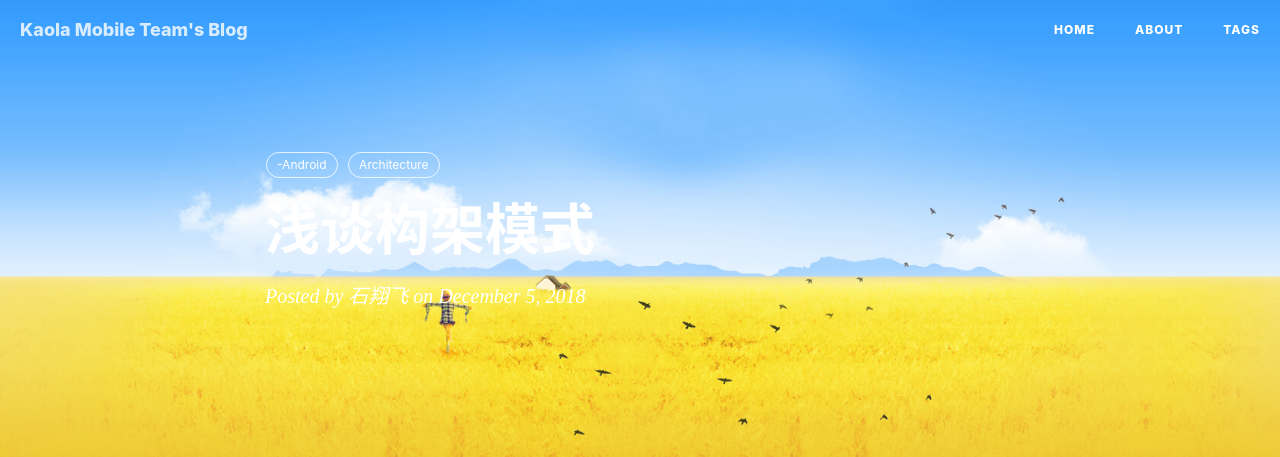
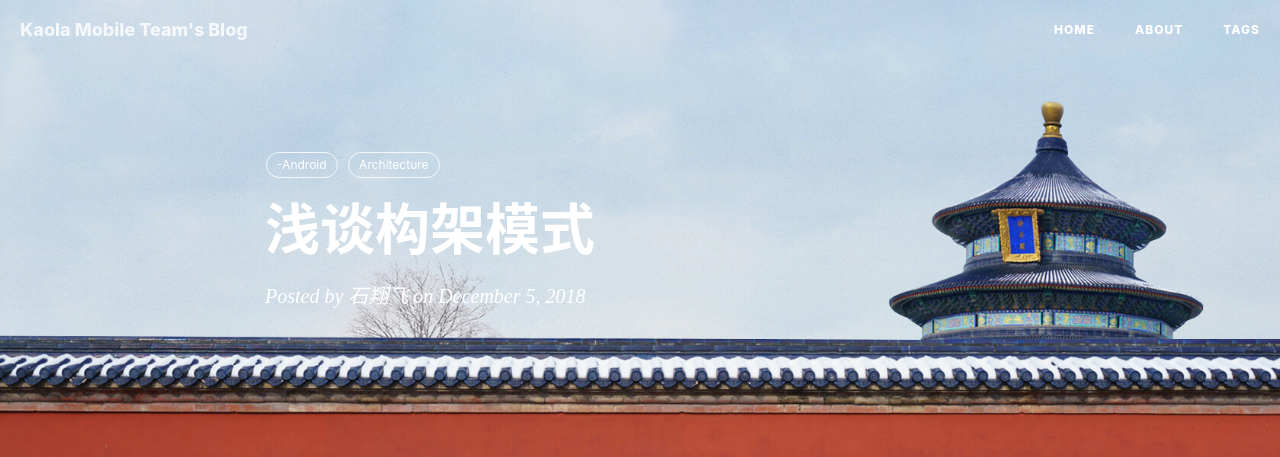
Before and after one commit to KaolaMobile/kaolamobile.github.io, a Jekyll site: the page built from _posts/2018-12-05-app-architecture.md, in a window 1280 px wide. Shown: the top 457 px of the page. Built offline with Jekyll 4.4.1, drawn with Linux system fonts in a browser that asks for light colours; nearby versions of some CDN libraries; comment, search, counter and statistics services are not loaded; grey boxes are pictures that could not be loaded.

Commit message:
增加新的背景图

```diff
--- a/_posts/2018-12-05-app-architecture.md
+++ b/_posts/2018-12-05-app-architecture.md
@@ -4,7 +4,7 @@ title:      "浅谈构架模式"
 subtitle:   ""
 date:       2018-12-05
 author:     "石翔飞"
-header-img: "img/bg5.jpg"
+header-img: "img/bg15.jpg"
 tags:
     -Android Architecture
 ---
```
Also changed, not shown: img/bg10.jpg (added), img/bg11.jpg (added), img/bg12.jpg (added), img/bg13.jpg (added), img/bg14.jpg (added), img/bg15.jpg (added).
